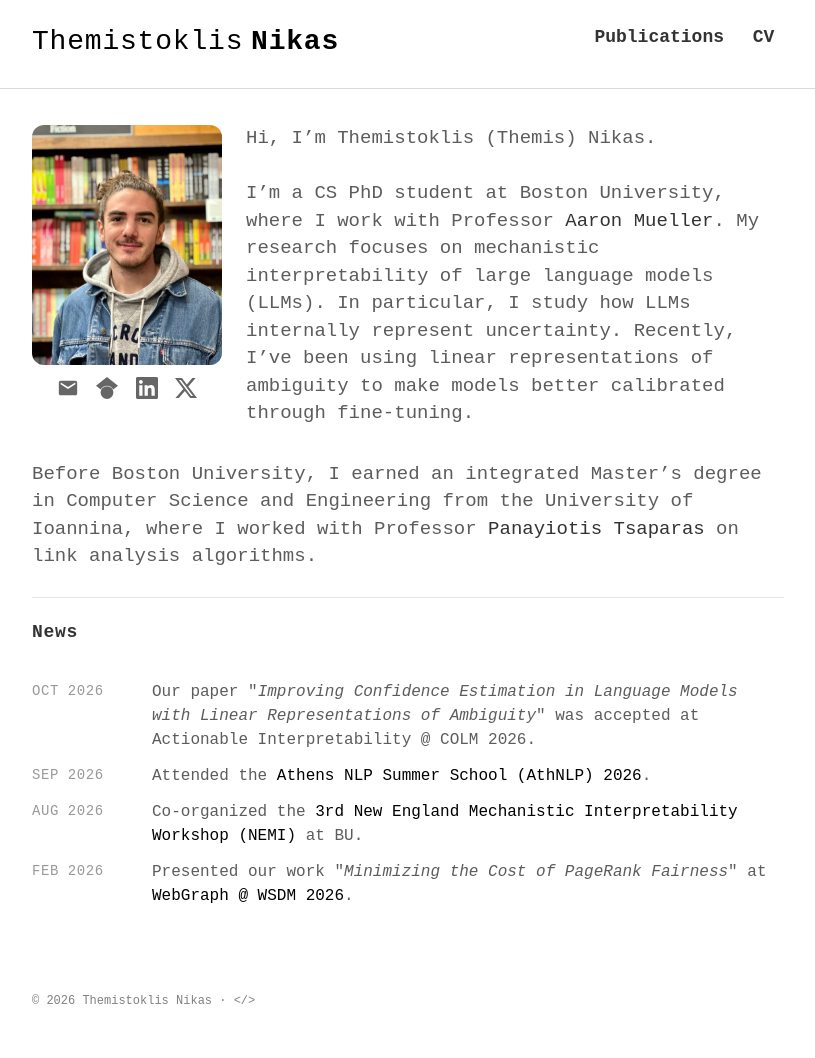
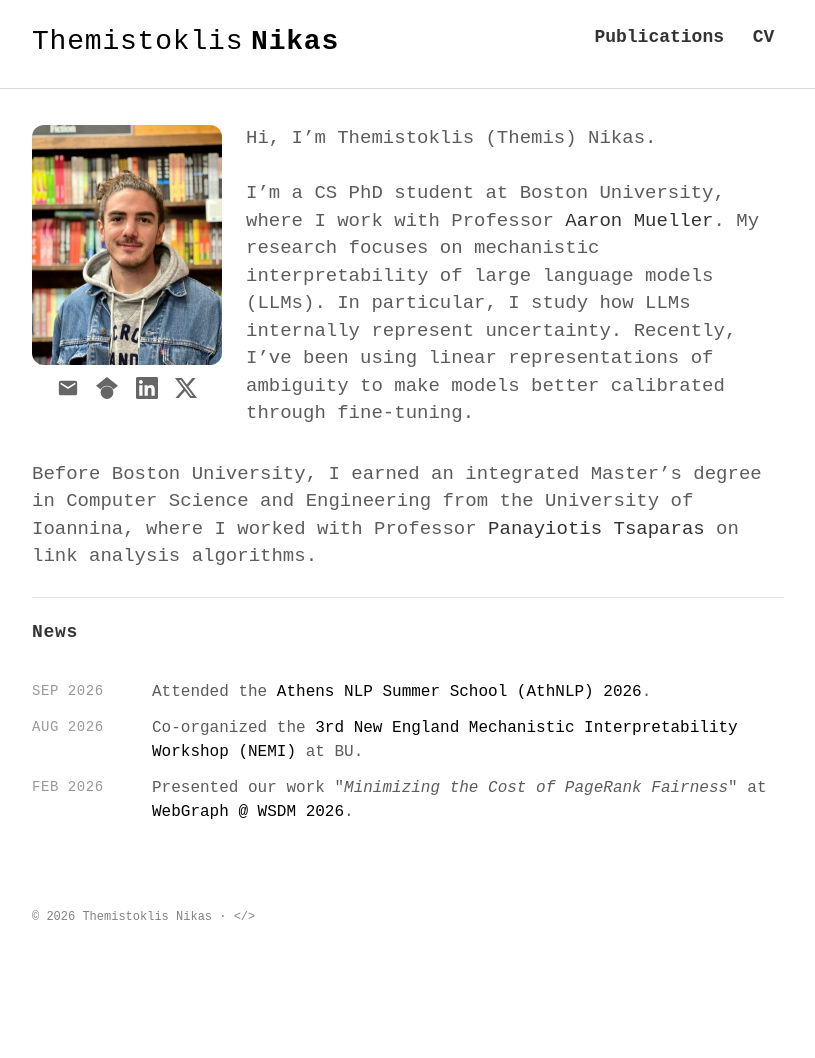
Before and after one commit to tnikas/tnikas.github.io, a Jekyll site: the page built from index.html, in a window 1280 px wide. Shown: the whole page, without its empty margins (232-1047 px from the left). Built offline with Jekyll 4.4.1, drawn with Linux system fonts in a browser that asks for light colours; some web fonts are replaced; after the commit the page ends 974 px from its top, so only the background shows below that.

Commit message:
Revert "News: COLM workshop acceptance"
This reverts commit c5f252fc4ed7bf1baf2d6b195b958b4eda103c74.

```diff
--- a/_data/news.yml
+++ b/_data/news.yml
@@ -1,6 +1,3 @@
-- date: 2026-10-17
-  content_html: 'Our paper "<em>Improving Confidence Estimation in Language Models with Linear Representations of Ambiguity</em>" was accepted at Actionable Interpretability @ COLM 2026.'
-
 - date: 2026-09-02
   content_html: 'Attended the <a href="https://athnlp.github.io/2026/index.html" target="_blank" rel="noopener">Athens NLP Summer School (AthNLP) 2026</a>.'
 
```
